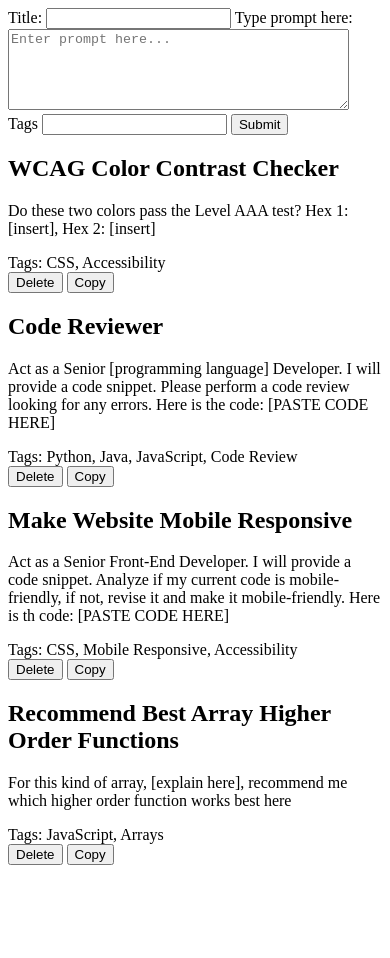
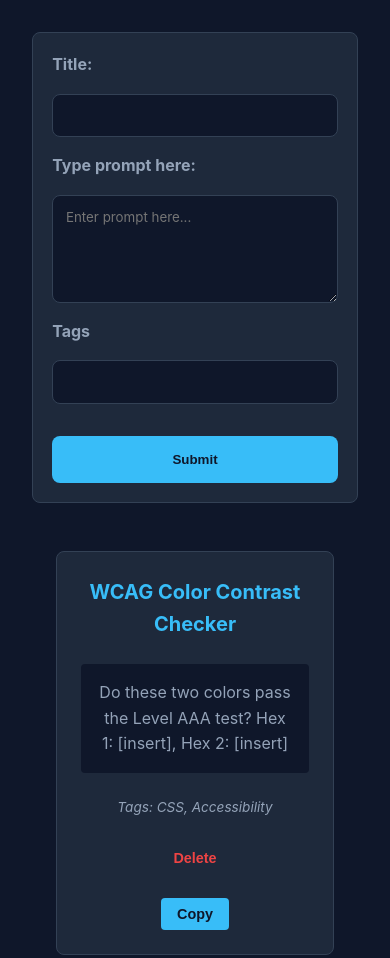
Before and after one commit to delren01/ai-prompt-library, a plain HTML site: page index.html in a window 390 px wide. Shown: the top 958 px of the page. Before the commit the page ends 873 px from the top, so only its background shows below. Drawn offline with Linux system fonts and the light colour scheme.

Commit message:
Feat: Implement UI styling and improve Copy button UX
- Added comprehensive CSS using variables for theming and Grid/Flexbox for responsive layout.
- Styled the input form and prompt cards.
- Updated Copy button logic to use class-based state toggling (.success) for better visual feedback.

```diff
--- a/index.html
+++ b/index.html
@@ -4,9 +4,10 @@
     <meta charset="UTF-8">
     <meta name="viewport" content="width=device-width, initial-scale=1.0">
     <title>AI Prompt Library</title>
+    <link rel="stylesheet" href="styles.css">
 </head>
 <body>
-    <main>
+    <main class="wrapper">
         <form class="prompt-form">
             <label for="prompt-title">Title:</label>
             <input type="text" name="prompt-title" id="prompt-title">
--- a/script.js
+++ b/script.js
@@ -89,11 +89,15 @@
         const promptToFind = promptData.find((item) => item.id === promptId);
         try {
             navigator.clipboard.writeText(promptToFind.text);
+            // 1. Changes the copy button's text
             e.target.textContent = "Copied!";
-            e.target.style.color = "red";
+            // 2. Add the 'success' class to change it style.
+            e.target.classList.add("success");
             setTimeout(() => {
+                // 3. Revert text back to "Copy"
                 e.target.textContent = "Copy";
-                e.target.style.color = "";
+                // 4. Remove the added styling
+                e.target.classList.remove("success");
             }, 2000);
         } catch (error) {
             throw new Error("Failed to copy text", error);
--- a/styles.css
+++ b/styles.css
@@ -0,0 +1,171 @@
+*, *::before, *::after {
+    box-sizing: border-box;
+}
+:root {
+    --background-color: #0f172a;
+    --card-bg-color: #1e293b;
+    --main-text: #f1f5f9;
+    --muted-text: #94a3b8;
+    --accent-color: #38bdf8;
+    --accent-hover: #0ea5e9;
+    --danger-color: #ef4444;
+    --success-color: #22c55e;
+    --success-text: #ffffff;
+    --border-color: #334155;
+}
+
+* {
+    margin: 0;
+    padding: 0;
+}
+
+body {
+    background-color: var(--background-color);
+    color: var(--main-text);
+    font-family: "Inter", system-ui, sans-serif;
+    line-height: 1.6;
+    padding: 2rem;
+}
+
+.wrapper {
+    max-inline-size: 75rem;
+    margin: auto;
+}
+
+/* h2 {
+    text-align: center;
+    margin-bottom: 2rem;
+    color: var(--accent-color);
+    font-size: 1.75rem;
+} */
+
+.prompt-form {
+    background-color: var(--card-bg-color);
+    border: 1px solid var(--border-color);
+    border-radius: 8px;
+    max-width: 600px;
+    margin: 0 auto 3rem auto;
+    display: flex;
+    flex-direction: column;
+    gap: 1rem;
+    padding: 1.20rem;
+}
+
+.prompt-form label {
+    font-weight: bold;
+    color: var(--muted-text);
+}
+
+.prompt-form input, .prompt-form textarea {
+    background-color: var(--background-color);
+    border: 1px solid var(--border-color);
+    color: var(--main-text);
+    padding: 0.8rem;
+    border-radius: 8px;
+    font-family: inherit;
+}
+
+.prompt-form textarea {
+  resize: vertical;
+  min-height: 100px;
+}
+
+.prompt-form input:focus, .prompt-form textarea:focus {
+    outline: 2px solid var(--accent-color);
+    border-color: transparent
+}
+
+#submit-btn {
+    background-color: var(--accent-color);
+    color: var(--background-color);
+    font-weight: bold;
+    padding: 1rem;
+    border: none;
+    border-radius: 8px;
+    cursor: pointer;
+    margin-top: 1rem;
+    transition: background 0.2s;
+}
+
+#submit-btn:hover {
+    background-color: var(--accent-hover);
+}
+
+.prompt-container {
+    display: grid;
+    grid-template-columns: repeat(auto-fill, minmax(300px, 1fr));
+    gap: 1rem;
+}
+.prompt-card {
+    padding: 1.5rem;
+    border: 1px solid var(--border-color);
+    border-radius: 8px;
+    background-color: var(--card-bg-color);
+    display: flex;
+    flex-direction: column;
+    gap: 1.5rem;
+    transition: transform 0.2s, box-shadow 0.2s;
+    margin: 1.5rem;
+}
+
+.prompt-card:hover {
+    transform: translateY(-5px);
+    box-shadow: 0 10px 20px rgba(0,0,0,0.3);
+}
+
+.prompt-card h2 {
+    font-size: 1.25rem;
+    color: var(--accent-color);
+    text-align: center;
+}
+
+.prompt-card p {
+    background-color: var(--background-color);
+    padding: 1rem;
+    border-radius: 4px;
+    color: var(--muted-text);
+    text-align: center;
+}
+
+.tags {
+    text-align: center;
+    font-size: 0.85rem;
+    color: var(--muted-text);
+    font-style: italic;
+    margin-bottom: auto;
+}
+
+.prompt-card button {
+    padding: 0.5rem 1rem;
+    border: none;
+    border-radius: 4px;
+    cursor: pointer;
+    font-weight: bold;
+    font-size: 0.9rem;
+    max-width: 50%;
+    margin: 0 auto;
+}
+
+.copy-btn {
+    background-color: var(--accent-color);
+    color: var(--background-color);
+    margin-top: 1rem;
+}
+
+.copy-btn.success {
+    background-color: var(--success-color);
+    color: var(--success-text);
+    cursor: default;
+}
+
+.delete-btn {
+    background-color: transparent;
+    border: 1px solid var(--danger-color);
+    color: var(--danger-color);
+    margin-top: 0.5rem;
+}
+
+.delete-btn:hover {
+    background-color: var(--danger-color);
+    color: #fff;
+}
```
